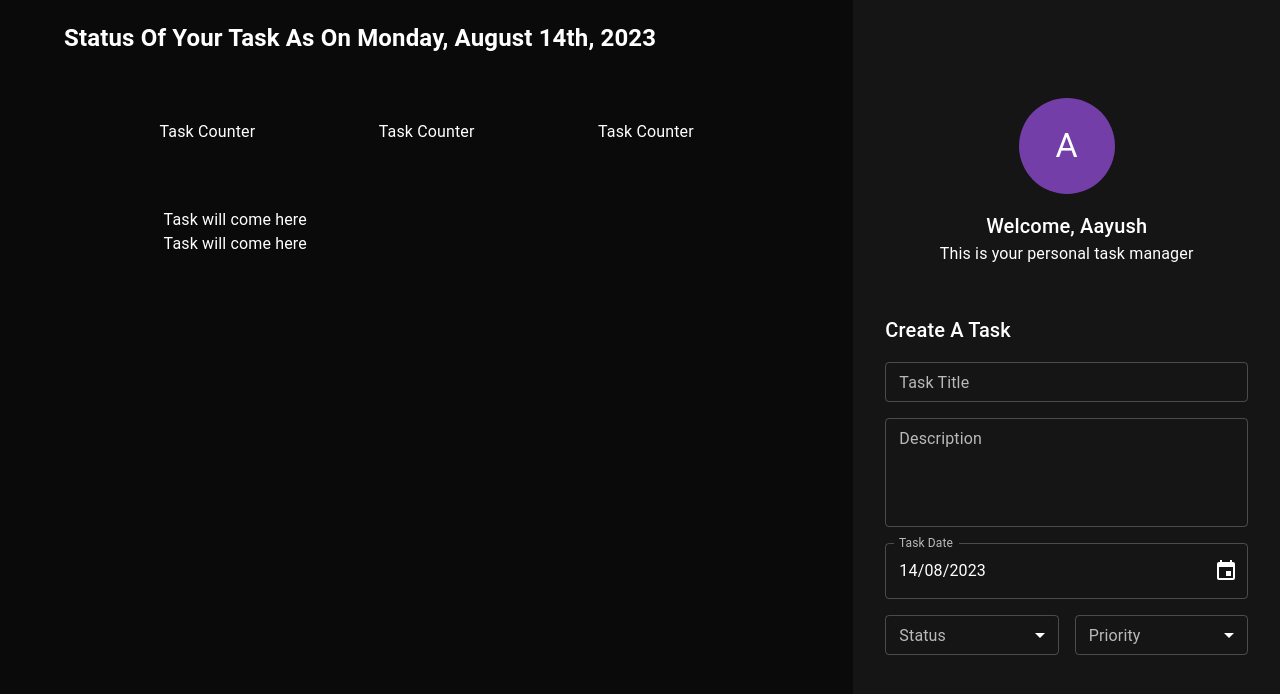
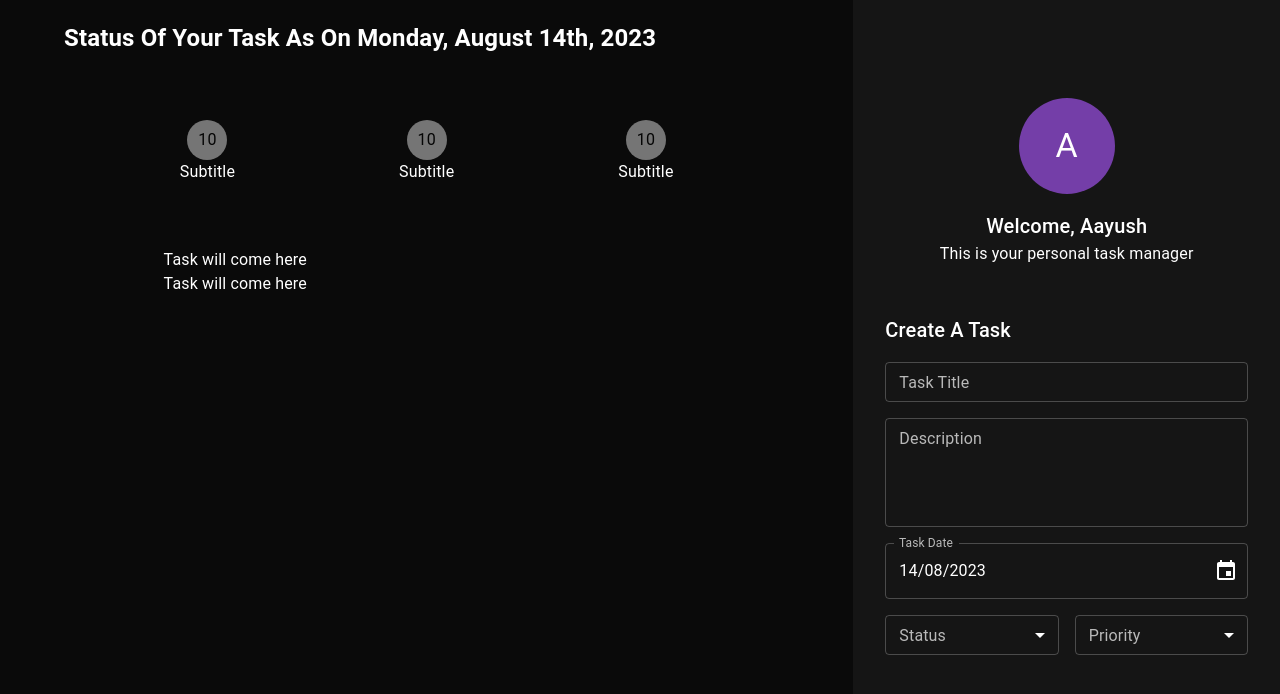
Before and after one commit to aayushjainx/todo-typescript, a React (Create React App) app in the folder todo-react/: page / in a window 1280 px wide. Shown: the top 694 px of the page. Built offline with nearby package versions, Linux system fonts and the light colour scheme.

Commit message:
feat: create task counter component

```diff
--- a/todo-react/src/components/taskArea/taskArea.tsx
+++ b/todo-react/src/components/taskArea/taskArea.tsx
@@ -1,6 +1,7 @@
 import React, { FC, ReactElement } from 'react';
 import { Box, Grid } from '@mui/material';
 import { format } from 'date-fns';
+import { TaskCounter } from '../taskCounter/taskCounter';
 
 export const TaskArea: FC = (): ReactElement => {
   return (
@@ -19,9 +20,9 @@
           xs={12}
           mb={8}
         >
-          <Box>Task Counter</Box>
-          <Box>Task Counter</Box>
-          <Box>Task Counter</Box>
+          <TaskCounter />
+          <TaskCounter />
+          <TaskCounter />
         </Grid>
         <Grid item display="flex" flexDirection="column" xs={10} md={8}>
           <Box>Task will come here</Box>
--- /dev/null
+++ b/todo-react/src/components/taskCounter/taskCounter.tsx
@@ -0,0 +1,20 @@
+import { Avatar, Box, Typography } from '@mui/material';
+import React, { FC, ReactElement } from 'react';
+
+export const TaskCounter: FC = (): ReactElement => {
+  return (
+    <>
+      <Box
+        display="flex"
+        flexDirection="column"
+        justifyContent="center"
+        alignItems="center"
+      >
+        <Avatar>
+          <Typography>10</Typography>
+        </Avatar>
+        <Typography>Subtitle</Typography>
+      </Box>
+    </>
+  );
+};
```
